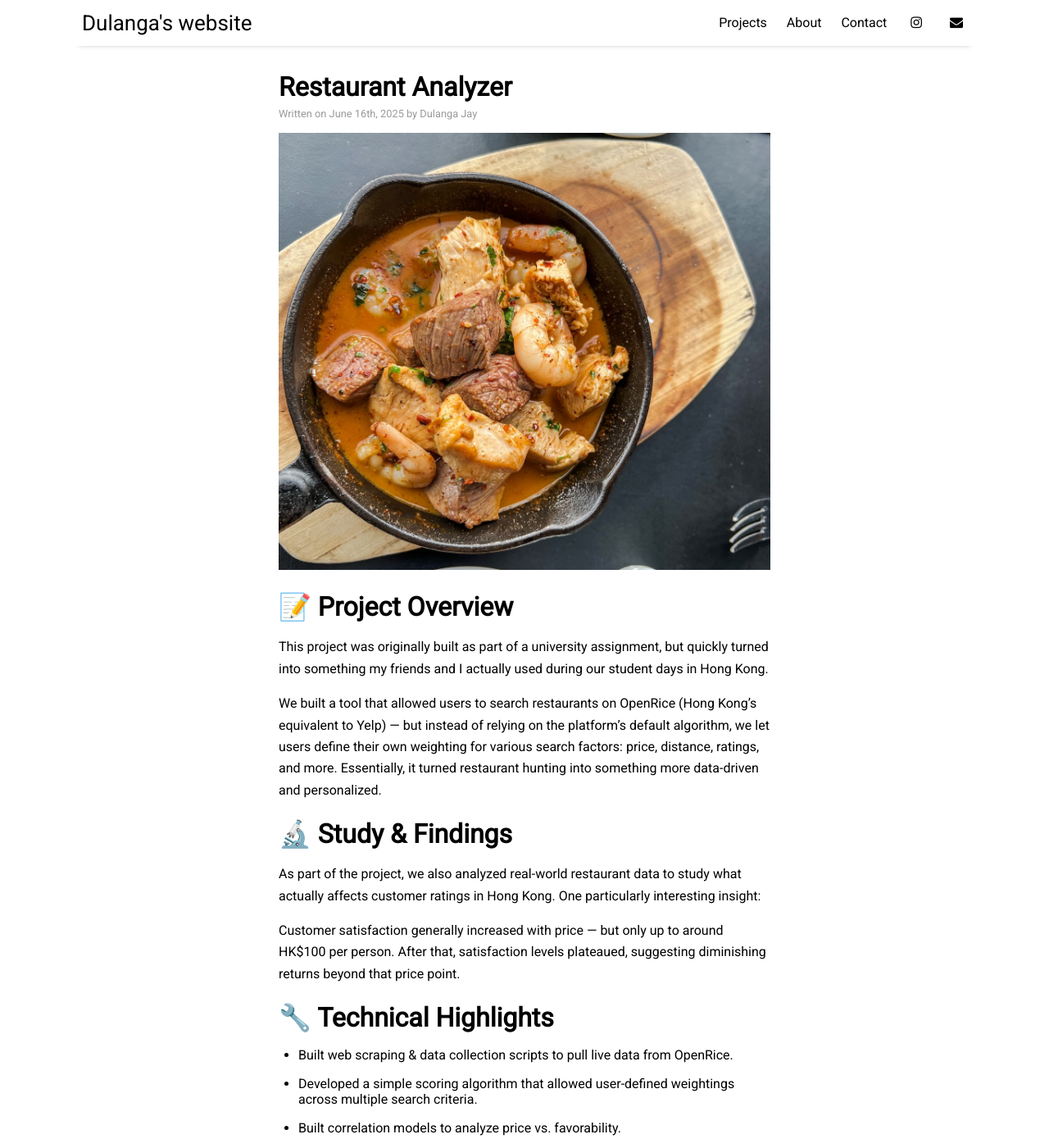
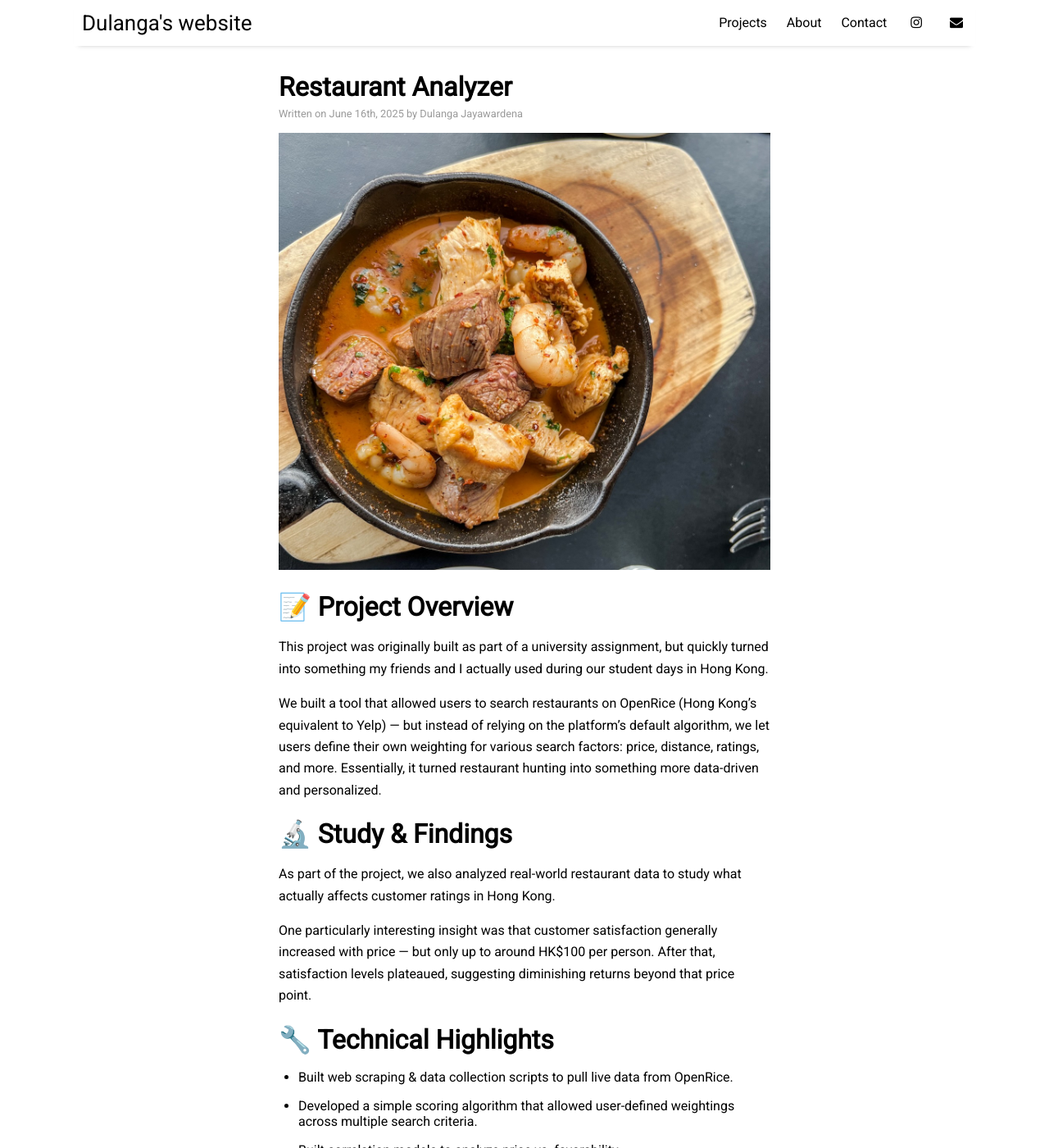
Before and after one commit to dulangaj/dulangaj.github.io, a Jekyll site: the page built from _posts/2025-06-16-restaurant-analyzer.md, in a window 1280 px wide and 1400 px high. Shown: the whole window at 82% size. Built offline with Jekyll 4.4.1, drawn with Linux system fonts in a browser that asks for light colours; nearby versions of some CDN libraries; some of the changed text lies outside the part shown.

```diff
--- a/_posts/2025-06-16-restaurant-analyzer.md
+++ b/_posts/2025-06-16-restaurant-analyzer.md
@@ -1,7 +1,7 @@
 ---
 layout: post
 title: "Restaurant Analyzer"
-author: "Dulanga Jay"
+author: "Dulanga Jayawardena"
 categories: projects
 tags: [projects, python]
 image: pilpil.jpeg
@@ -16,9 +16,8 @@ We built a tool that allowed users to search restaurants on OpenRice (Hong Kong
 # 🔬 Study & Findings
 
 As part of the project, we also analyzed real-world restaurant data to study what actually affects customer ratings in Hong Kong.
-One particularly interesting insight:
 
-Customer satisfaction generally increased with price — but only up to around HK$100 per person. After that, satisfaction levels plateaued, suggesting diminishing returns beyond that price point.
+One particularly interesting insight was that customer satisfaction generally increased with price — but only up to around HK$100 per person. After that, satisfaction levels plateaued, suggesting diminishing returns beyond that price point.
 
 # 🔧 Technical Highlights
 - Built web scraping & data collection scripts to pull live data from OpenRice.
```
Also changed, not shown: other parts of _posts/2025-06-16-restaurant-analyzer.md (+2 -2 lines), _posts/youtube_demo.md (+1 -1 lines).
